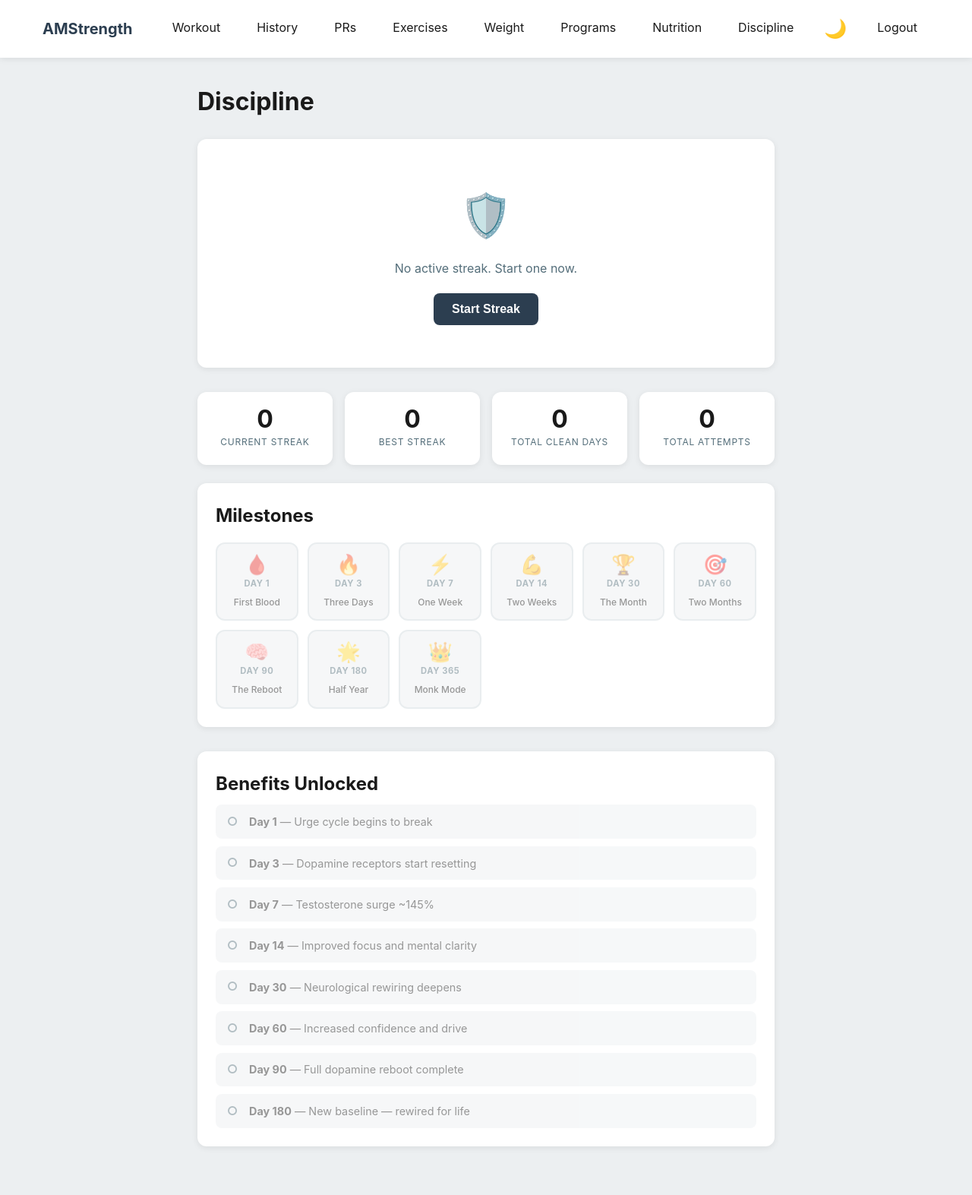
After one commit to Arashi20/Workout_Logging_App, a Flask app: page /discipline in a window 1280 px wide. The commit adds this page. Shown: the whole page at 76% size. Run offline with Flask 3, Linux system fonts and the light colour scheme; a user stored in the database is signed in; data that the repository does not hold is empty; some libraries are stand-ins or nearby versions.

Commit message:
Added a discipline page

```diff
--- a/app.py
+++ b/app.py
@@ -10,7 +10,7 @@ from flask_login import LoginManager, login_user, logout_user, login_required, c
 from werkzeug.security import generate_password_hash, check_password_hash
 from datetime import datetime, timedelta
 from dotenv import load_dotenv
-from models import db, User, Exercise, WorkoutSession, WorkoutLog, PersonalRecord, WeightLog, BloodworkLog, FoodPreset, ProteinLog
+from models import db, User, Exercise, WorkoutSession, WorkoutLog, PersonalRecord, WeightLog, BloodworkLog, FoodPreset, ProteinLog, StreakLog
 from sqlalchemy import event, text, inspect, func
 from sqlalchemy.engine import Engine
 from sqlalchemy.exc import SQLAlchemyError
@@ -1594,6 +1594,125 @@ def nutrition_log_delete(log_id):
     return redirect(url_for('nutrition'))
 
 
+@app.route('/discipline')
+@login_required
+def discipline():
+    """NoFap / NoPorn discipline tracker."""
+    logs = StreakLog.query.filter_by(user_id=current_user.id).order_by(StreakLog.start_date.desc()).all()
+    now = now_amsterdam()
+
+    active = next((l for l in logs if l.end_date is None), None)
+
+    if active:
+        delta = now - active.start_date
+        current_days = delta.days
+        start_str = active.start_date.strftime('%d %b %Y, %H:%M')
+    else:
+        current_days = 0
+        start_str = None
+
+    milestones = [
+        {'days': 1,   'name': 'First Blood',    'icon': '🩸'},
+        {'days': 3,   'name': 'Three Days',      'icon': '🔥'},
+        {'days': 7,   'name': 'One Week',         'icon': '⚡'},
+        {'days': 14,  'name': 'Two Weeks',        'icon': '💪'},
+        {'days': 30,  'name': 'The Month',        'icon': '🏆'},
+        {'days': 60,  'name': 'Two Months',       'icon': '🎯'},
+        {'days': 90,  'name': 'The Reboot',       'icon': '🧠'},
+        {'days': 180, 'name': 'Half Year',        'icon': '🌟'},
+        {'days': 365, 'name': 'Monk Mode',        'icon': '👑'},
+    ]
+    for m in milestones:
+        m['unlocked'] = current_days >= m['days']
+
+    benefits = [
+        {'days': 1,   'text': 'Urge cycle begins to break'},
+        {'days': 3,   'text': 'Dopamine receptors start resetting'},
+        {'days': 7,   'text': 'Testosterone surge ~145%'},
+        {'days': 14,  'text': 'Improved focus and mental clarity'},
+        {'days': 30,  'text': 'Neurological rewiring deepens'},
+        {'days': 60,  'text': 'Increased confidence and drive'},
+        {'days': 90,  'text': 'Full dopamine reboot complete'},
+        {'days': 180, 'text': 'New baseline — rewired for life'},
+    ]
+    for b in benefits:
+        b['unlocked'] = current_days >= b['days']
+
+    # Stats
+    completed = [l for l in logs if l.end_date is not None]
+    completed_days = [(l.end_date - l.start_date).days for l in completed]
+    all_days = completed_days + ([current_days] if active else [])
+    best_streak = max(all_days) if all_days else 0
+    total_clean = sum(completed_days) + current_days
+    total_attempts = len(logs)
+
+    # Progress ring toward next milestone
+    next_milestone = next((m for m in milestones if m['days'] > current_days), None)
+    if next_milestone:
+        idx = milestones.index(next_milestone)
+        prev_days = milestones[idx - 1]['days'] if idx > 0 else 0
+        span = next_milestone['days'] - prev_days
+        progress_pct = round(min(100.0, (current_days - prev_days) / span * 100), 1)
+    else:
+        progress_pct = 100.0
+
+    history = sorted(completed, key=lambda l: l.start_date, reverse=True)
+
+    return render_template('discipline.html',
+        active=active,
+        current_days=current_days,
+        start_str=start_str,
+        milestones=milestones,
+        benefits=benefits,
+        best_streak=best_streak,
+        total_clean=total_clean,
+        total_attempts=total_attempts,
+        progress_pct=progress_pct,
+        next_milestone=next_milestone,
+        history=history,
+    )
+
+
+@app.route('/discipline/start', methods=['POST'])
+@login_required
+def discipline_start():
+    """Start a new streak when none is active."""
+    active = StreakLog.query.filter_by(user_id=current_user.id, end_date=None).first()
+    if not active:
+        db.session.add(StreakLog(user_id=current_user.id, start_date=now_amsterdam()))
+        db.session.commit()
+        flash('Streak started. Stay strong.', 'success')
+    return redirect(url_for('discipline'))
+
+
+@app.route('/discipline/relapse', methods=['POST'])
+@login_required
+def discipline_relapse():
+    """Close current streak and start a new one."""
+    note = request.form.get('note', '').strip() or None
+    now = now_amsterdam()
+    active = StreakLog.query.filter_by(user_id=current_user.id, end_date=None).first()
+    if active:
+        active.end_date = now
+        active.relapse_note = note
+    db.session.add(StreakLog(user_id=current_user.id, start_date=now))
+    db.session.commit()
+    flash('Logged. Reset and keep going.', 'warning')
+    return redirect(url_for('discipline'))
+
+
+@app.route('/discipline/delete/<int:streak_id>', methods=['POST'])
+@login_required
+def discipline_delete(streak_id):
+    """Delete a past streak record."""
+    streak = StreakLog.query.filter_by(id=streak_id, user_id=current_user.id).first()
+    if streak:
+        db.session.delete(streak)
+        db.session.commit()
+        flash('Record deleted.', 'success')
+    return redirect(url_for('discipline'))
+
+
 @app.route('/export/workout-logs')
 @login_required
 def export_workout_logs():
--- a/static/css/style.css
+++ b/static/css/style.css
@@ -1997,3 +1997,292 @@ tr:hover {
         font-size: 1.5rem;
     }
 }
+
+/* ============================================================
+   DISCIPLINE PAGE
+   ============================================================ */
+
+.discipline-container {
+    max-width: 760px;
+    margin: 0 auto;
+}
+
+.discipline-container h1 {
+    font-size: 2rem;
+    font-weight: 700;
+    margin-bottom: 1.5rem;
+    color: var(--text-primary);
+}
+
+/* --- Hero card --- */
+.discipline-hero {
+    text-align: center;
+    padding: 2rem 1.5rem;
+}
+
+.streak-ring-wrapper {
+    display: flex;
+    justify-content: center;
+    margin-bottom: 1rem;
+}
+
+.streak-ring {
+    position: relative;
+    width: 180px;
+    height: 180px;
+}
+
+.ring-svg {
+    width: 100%;
+    height: 100%;
+    transform: rotate(-90deg);
+}
+
+.ring-bg {
+    fill: none;
+    stroke: var(--border-color);
+    stroke-width: 10;
+}
+
+.ring-progress {
+    fill: none;
+    stroke: var(--accent-gold);
+    stroke-width: 10;
+    stroke-linecap: round;
+    transition: stroke-dashoffset 0.6s ease;
+}
+
+.ring-center {
+    position: absolute;
+    inset: 0;
+    display: flex;
+    flex-direction: column;
+    align-items: center;
+    justify-content: center;
+}
+
+.ring-days {
+    font-size: 3rem;
+    font-weight: 700;
+    line-height: 1;
+    color: var(--text-primary);
+}
+
+.ring-label {
+    font-size: 0.9rem;
+    color: var(--text-secondary);
+    text-transform: uppercase;
+    letter-spacing: 0.08em;
+}
+
+.streak-since {
+    color: var(--text-secondary);
+    font-size: 0.9rem;
+    margin-bottom: 0.5rem;
+}
+
+.streak-next {
+    color: var(--text-secondary);
+    font-size: 0.95rem;
+}
+
+.streak-next--gold {
+    color: var(--accent-gold);
+    font-weight: 600;
+}
+
+.no-streak-state {
+    padding: 1.5rem 0;
+}
+
+.no-streak-icon {
+    font-size: 3.5rem;
+    margin-bottom: 0.75rem;
+}
+
+.no-streak-text {
+    color: var(--text-secondary);
+    margin-bottom: 1.25rem;
+}
+
+/* --- Stats grid --- */
+.discipline-stats-grid {
+    display: grid;
+    grid-template-columns: repeat(4, 1fr);
+    gap: 1rem;
+    margin-bottom: 1.5rem;
+}
+
+.discipline-stat-card {
+    background-color: var(--card-bg);
+    border-radius: var(--border-radius);
+    box-shadow: var(--shadow);
+    padding: 1.25rem 1rem;
+    display: flex;
+    flex-direction: column;
+    align-items: center;
+    gap: 0.25rem;
+    text-align: center;
+}
+
+.discipline-stat-value {
+    font-size: 2rem;
+    font-weight: 700;
+    color: var(--text-primary);
+    line-height: 1;
+}
+
+.discipline-stat-label {
+    font-size: 0.75rem;
+    color: var(--text-secondary);
+    text-transform: uppercase;
+    letter-spacing: 0.06em;
+}
+
+/* --- Milestone badges --- */
+.milestone-grid {
+    display: grid;
+    grid-template-columns: repeat(auto-fill, minmax(100px, 1fr));
+    gap: 0.75rem;
+    margin-top: 1rem;
+}
+
+.milestone-badge {
+    display: flex;
+    flex-direction: column;
+    align-items: center;
+    gap: 0.3rem;
+    padding: 0.85rem 0.5rem;
+    border-radius: var(--border-radius);
+    border: 2px solid var(--border-color);
+    background-color: var(--bg-color);
+    opacity: 0.45;
+    text-align: center;
+    transition: transform 0.2s, box-shadow 0.2s;
+}
+
+.milestone-badge.milestone-unlocked {
+    opacity: 1;
+    border-color: var(--accent-gold);
+    background: linear-gradient(135deg, var(--card-bg) 0%, color-mix(in srgb, var(--accent-gold) 8%, transparent) 100%);
+    box-shadow: 0 0 0 1px color-mix(in srgb, var(--accent-gold) 30%, transparent);
+}
+
+.milestone-badge.milestone-unlocked:hover {
+    transform: translateY(-2px);
+    box-shadow: var(--shadow-hover);
+}
+
+.milestone-icon {
+    font-size: 1.6rem;
+    line-height: 1;
+}
+
+.milestone-days {
+    font-size: 0.7rem;
+    font-weight: 700;
+    color: var(--text-secondary);
+    text-transform: uppercase;
+    letter-spacing: 0.05em;
+}
+
+.milestone-name {
+    font-size: 0.75rem;
+    color: var(--text-primary);
+    font-weight: 500;
+}
+
+/* --- Benefits list --- */
+.benefit-list {
+    list-style: none;
+    padding: 0;
+    margin: 0.5rem 0 0;
+    display: flex;
+    flex-direction: column;
+    gap: 0.6rem;
+}
+
+.benefit-item {
+    display: flex;
+    align-items: center;
+    gap: 0.75rem;
+    padding: 0.6rem 0.75rem;
+    border-radius: 8px;
+    background-color: var(--bg-color);
+    opacity: 0.45;
+    transition: opacity 0.2s;
+}
+
+.benefit-item.benefit-unlocked {
+    opacity: 1;
+    background: color-mix(in srgb, var(--success-color) 8%, transparent);
+}
+
+.benefit-check {
+    font-size: 1rem;
+    font-weight: 700;
+    width: 1.25rem;
+    text-align: center;
+    flex-shrink: 0;
+    color: var(--success-color);
+}
+
+.benefit-item:not(.benefit-unlocked) .benefit-check {
+    color: var(--text-secondary);
+}
+
+.benefit-text {
+    font-size: 0.9rem;
+    color: var(--text-primary);
+}
+
+/* --- Relapse section --- */
+.discipline-relapse-section {
+    border-left: 3px solid var(--danger-color);
+}
+
+/* --- Modal --- */
+.modal-overlay {
+    position: fixed;
+    inset: 0;
+    background: rgba(0, 0, 0, 0.55);
+    z-index: 500;
+    display: flex;
+    align-items: center;
+    justify-content: center;
+    padding: 1rem;
+}
+
+.modal-card {
+    background: var(--card-bg);
+    border-radius: var(--border-radius);
+    box-shadow: 0 8px 32px rgba(0, 0, 0, 0.25);
+    padding: 2rem;
+    width: 100%;
+    max-width: 460px;
+}
+
+.modal-actions {
+    display: flex;
+    gap: 0.75rem;
+    justify-content: flex-end;
+}
+
+/* --- Responsive --- */
+@media (max-width: 600px) {
+    .discipline-stats-grid {
+        grid-template-columns: repeat(2, 1fr);
+    }
+
+    .ring-days {
+        font-size: 2.4rem;
+    }
+
+    .milestone-grid {
+        grid-template-columns: repeat(3, 1fr);
+    }
+
+    .modal-card {
+        padding: 1.5rem;
+    }
+}
--- a/templates/base.html
+++ b/templates/base.html
@@ -23,6 +23,7 @@
                 <a href="{{ url_for('weight_tracker') }}" class="nav-link">Weight</a>
                 <a href="{{ url_for('programs') }}" class="nav-link">Programs</a>
                 <a href="{{ url_for('nutrition') }}" class="nav-link">Nutrition</a>
+                <a href="{{ url_for('discipline') }}" class="nav-link">Discipline</a>
                 <button id="theme-toggle" class="theme-toggle" aria-label="Toggle dark mode" title="Toggle dark mode">
                     <span id="theme-icon">🌙</span>
                 </button>
--- /dev/null
+++ b/templates/discipline.html
@@ -0,0 +1,175 @@
+{% extends "base.html" %}
+
+{% block title %}Discipline - Workout Logger{% endblock %}
+
+{% block content %}
+<div class="discipline-container">
+    <h1>Discipline</h1>
+
+    <!-- HERO: Streak Ring -->
+    <div class="add-weight-card discipline-hero">
+        {% if active %}
+            <div class="streak-ring-wrapper">
+                <div class="streak-ring">
+                    <svg viewBox="0 0 180 180" class="ring-svg" aria-hidden="true">
+                        <circle cx="90" cy="90" r="70" class="ring-bg"/>
+                        <circle cx="90" cy="90" r="70" class="ring-progress"
+                            style="stroke-dasharray: 439.82; stroke-dashoffset: {{ (439.82 * (1 - progress_pct / 100)) | round(2) }};"/>
+                    </svg>
+                    <div class="ring-center">
+                        <span class="ring-days">{{ current_days }}</span>
+                        <span class="ring-label">days</span>
+                    </div>
+                </div>
+            </div>
+            <p class="streak-since">Since {{ start_str }}</p>
+            {% if next_milestone %}
+            <p class="streak-next">
+                {{ next_milestone.days - current_days }} day{{ 's' if (next_milestone.days - current_days) != 1 else '' }}
+                until <strong>{{ next_milestone.name }}</strong> {{ next_milestone.icon }}
+            </p>
+            {% else %}
+            <p class="streak-next streak-next--gold">All milestones unlocked 👑</p>
+            {% endif %}
+        {% else %}
+            <div class="no-streak-state">
+                <p class="no-streak-icon">🛡️</p>
+                <p class="no-streak-text">No active streak. Start one now.</p>
+                <form method="POST" action="{{ url_for('discipline_start') }}">
+                    <button type="submit" class="btn btn-primary">Start Streak</button>
+                </form>
+            </div>
+        {% endif %}
+    </div>
+
+    <!-- STATS ROW -->
+    <div class="discipline-stats-grid">
+        <div class="discipline-stat-card">
+            <span class="discipline-stat-value">{{ current_days }}</span>
+            <span class="discipline-stat-label">Current Streak</span>
+        </div>
+        <div class="discipline-stat-card">
+            <span class="discipline-stat-value">{{ best_streak }}</span>
+            <span class="discipline-stat-label">Best Streak</span>
+        </div>
+        <div class="discipline-stat-card">
+            <span class="discipline-stat-value">{{ total_clean }}</span>
+            <span class="discipline-stat-label">Total Clean Days</span>
+        </div>
+        <div class="discipline-stat-card">
+            <span class="discipline-stat-value">{{ total_attempts }}</span>
+            <span class="discipline-stat-label">Total Attempts</span>
+        </div>
+    </div>
+
+    <!-- MILESTONES -->
+    <div class="add-weight-card">
+        <h2>Milestones</h2>
+        <div class="milestone-grid">
+            {% for m in milestones %}
+            <div class="milestone-badge {% if m.unlocked %}milestone-unlocked{% endif %}">
+                <span class="milestone-icon">{{ m.icon }}</span>
+                <span class="milestone-days">Day {{ m.days }}</span>
+                <span class="milestone-name">{{ m.name }}</span>
+            </div>
+            {% endfor %}
+        </div>
+    </div>
+
+    <!-- BENEFITS -->
+    <div class="add-weight-card">
+        <h2>Benefits Unlocked</h2>
+        <ul class="benefit-list">
+            {% for b in benefits %}
+            <li class="benefit-item {% if b.unlocked %}benefit-unlocked{% endif %}">
+                <span class="benefit-check">{% if b.unlocked %}✓{% else %}○{% endif %}</span>
+                <span class="benefit-text">
+                    <strong>Day {{ b.days }}</strong> — {{ b.text }}
+                </span>
+            </li>
+            {% endfor %}
+        </ul>
+    </div>
+
+    <!-- LOG RELAPSE -->
+    {% if active %}
+    <div class="add-weight-card discipline-relapse-section">
+        <h2>Log Relapse</h2>
+        <p style="color: var(--text-secondary); margin-bottom: 1.25rem;">
+            This closes your current streak and starts a new one. Be honest with yourself.
+        </p>
+        <button class="btn btn-danger"
+            onclick="document.getElementById('relapse-modal').style.display='flex'">
+            Log Relapse
+        </button>
+    </div>
+    {% endif %}
+
+    <!-- PAST ATTEMPTS -->
+    {% if history %}
+    <div class="add-weight-card">
+        <h2>Past Attempts</h2>
+        <div class="logs-table">
+            <table>
+                <thead>
+                    <tr>
+                        <th>Start</th>
+                        <th>End</th>
+                        <th>Days</th>
+                        <th>Note</th>
+                        <th></th>
+                    </tr>
+                </thead>
+                <tbody>
+                    {% for s in history %}
+                    <tr>
+                        <td>{{ s.start_date.strftime('%d %b %Y') }}</td>
+                        <td>{{ s.end_date.strftime('%d %b %Y') }}</td>
+                        <td>{{ (s.end_date - s.start_date).days }}</td>
+                        <td class="notes-cell">{{ s.relapse_note if s.relapse_note else '—' }}</td>
+                        <td>
+                            <form method="POST" action="{{ url_for('discipline_delete', streak_id=s.id) }}"
+                                  style="display:inline;">
+                                <button type="submit" class="btn btn-danger"
+                                    style="padding: 0.25rem 0.6rem; font-size: 0.8rem;">✕</button>
+                            </form>
+                        </td>
+                    </tr>
+                    {% endfor %}
+                </tbody>
+            </table>
+        </div>
+    </div>
+    {% endif %}
+
+</div>
+
+<!-- RELAPSE MODAL -->
+{% if active %}
+<div id="relapse-modal" class="modal-overlay" style="display:none;"
+     onclick="if(event.target===this) this.style.display='none'">
+    <div class="modal-card">
+        <h3 style="margin-bottom: 0.75rem;">Log Relapse</h3>
+        <p style="color: var(--text-secondary); margin-bottom: 1.25rem;">
+            Your <strong>{{ current_days }}-day</strong> streak will end. A new one starts immediately.
+        </p>
+        <form method="POST" action="{{ url_for('discipline_relapse') }}">
+            <div class="form-group" style="margin-bottom: 1.25rem;">
+                <label for="relapse_note">Note (optional)</label>
+                <textarea id="relapse_note" name="note" rows="3"
+                    placeholder="What triggered it? This is just for you."
+                    style="width: 100%;"></textarea>
+            </div>
+            <div class="modal-actions">
+                <button type="button" class="btn btn-secondary"
+                    onclick="document.getElementById('relapse-modal').style.display='none'">
+                    Cancel
+                </button>
+                <button type="submit" class="btn btn-danger">Confirm Relapse</button>
+            </div>
+        </form>
+    </div>
+</div>
+{% endif %}
+
+{% endblock %}
```
Also changed, not shown: models.py (+9 -0 lines).
